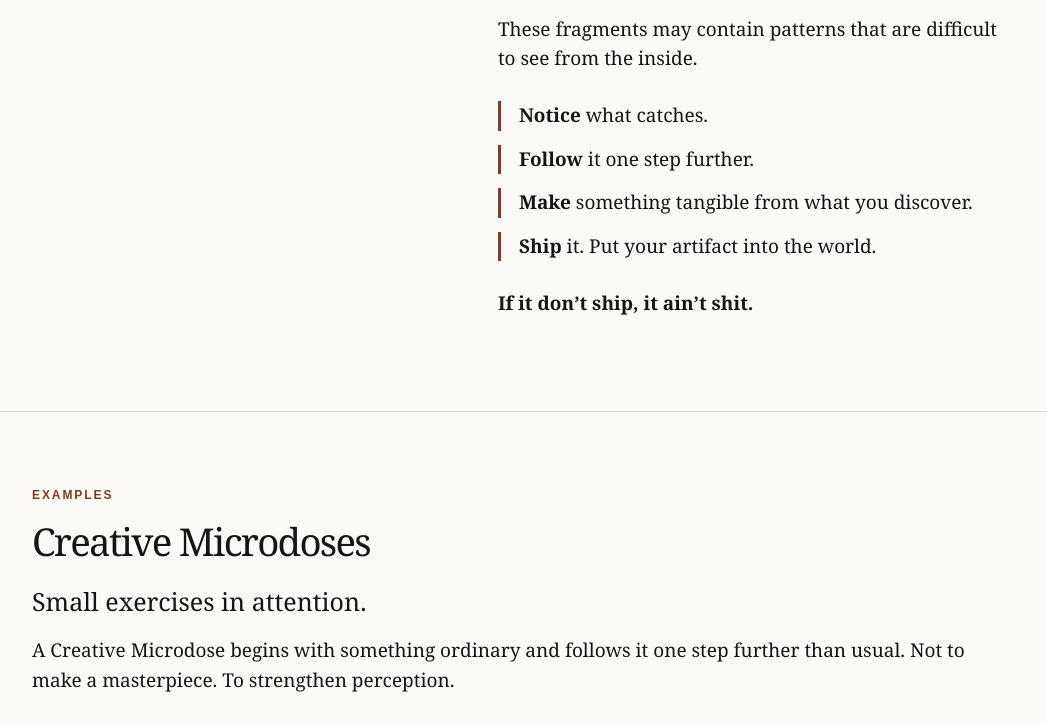
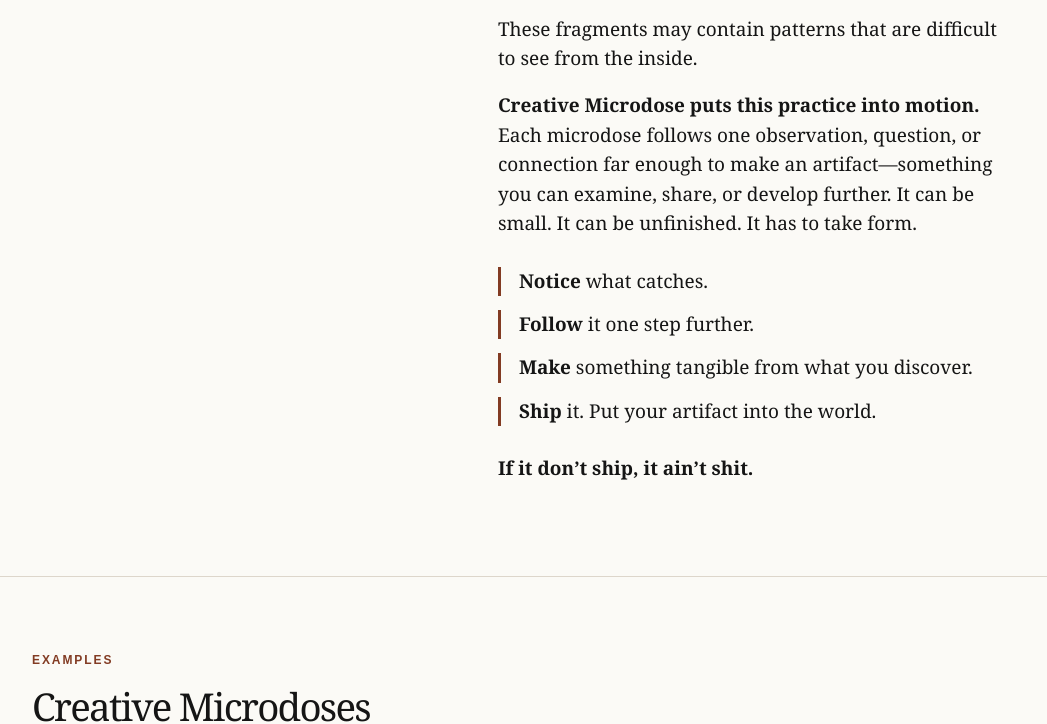
Before and after one commit to ontologicalpraxis/ontologicalpraxis.github.io, a plain HTML site: page index.html in a window 1280 px wide. Shown: the part 2201-2925 px from the top of the page, without its empty margins (116-1163 px from the left). Drawn offline with Linux system fonts and the light colour scheme.

Commit message:
Connect Creative Microdose to the Ontological Praxis practice

```diff
--- a/index.html
+++ b/index.html
@@ -449,6 +449,7 @@
         <p>It begins with a simple assumption: <strong>attention is evidence.</strong></p>
         <p>The photograph you keep returning to. The sentence you copied into a notebook. The object you could not stop looking at. The idea that refuses to leave.</p>
         <p>These fragments may contain patterns that are difficult to see from the inside.</p>
+        <p><strong>Creative Microdose puts this practice into motion.</strong> Each microdose follows one observation, question, or connection far enough to make an artifact—something you can examine, share, or develop further. It can be small. It can be unfinished. It has to take form.</p>
 
         <div class="practice-list">
           <div class="practice-item"><p><strong>Notice</strong> what catches.</p></div>
```
